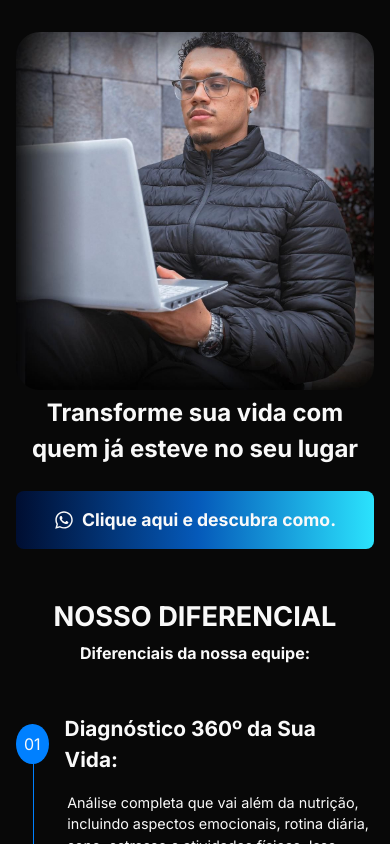
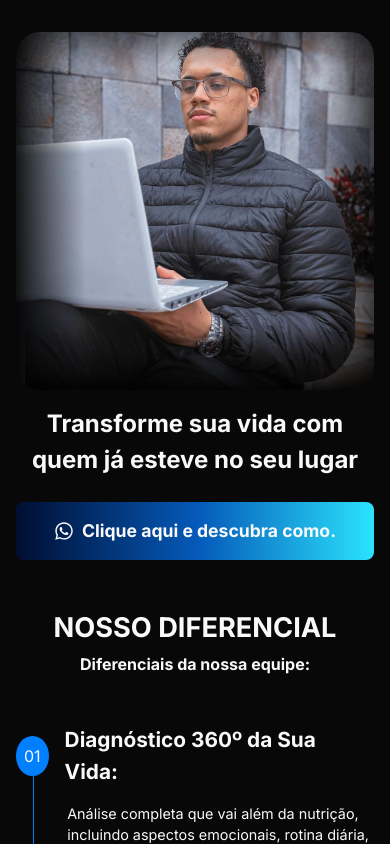
Before and after one commit to felipe-Ma1a/portfolio-vitor, a Next.js app: page / in a window 390 px wide. Shown: the top 844 px of the page. Built offline with nearby package versions, Linux system fonts and the light colour scheme.

Commit message:
style: remove margin-block from button

```diff
--- a/src/app/page.module.css
+++ b/src/app/page.module.css
@@ -87,7 +87,6 @@
 
 .buttonGroup {
   display: grid;
-  margin-block-start: 1.2rem;
   margin-inline: auto;
   width: 100%;
   max-width: 1200px;
@@ -225,7 +224,8 @@
 @media (max-width: 1100px) {
   .hero h1 {
     font-size: 1.5rem;
-    margin-block-start: 0.3rem;
+    margin-block-start: 1rem;
+    margin-block-end: 1.5rem;
   }
 
   .card {
--- a/src/components/Button/styles.module.css
+++ b/src/components/Button/styles.module.css
@@ -11,7 +11,6 @@
   );
   color: var(--primary-clr);
   padding: 1rem;
-  margin-block-start: 0.3rem;
   font-weight: bold;
   text-align: center;
   border-radius: 0.5rem;
```
